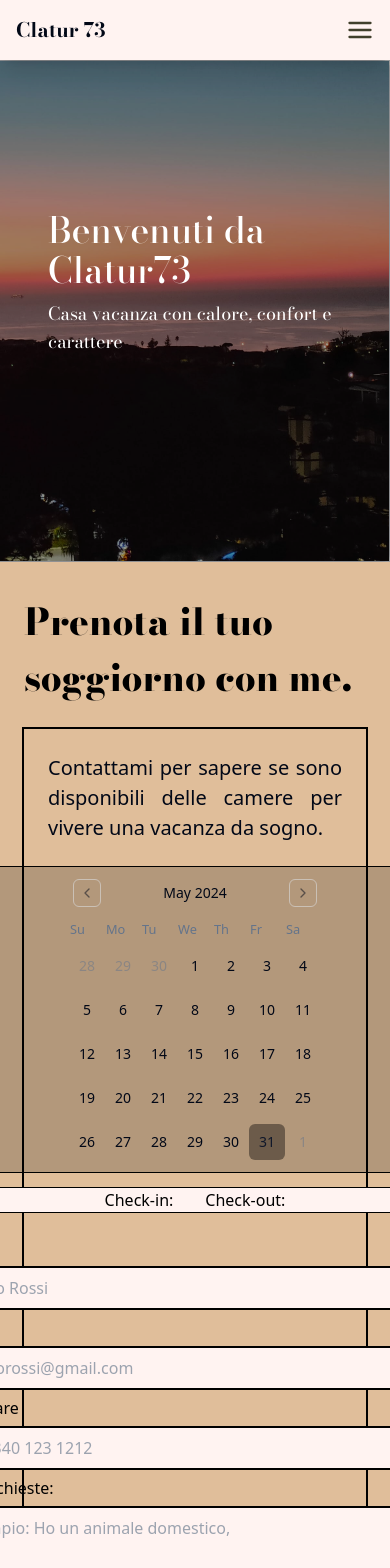
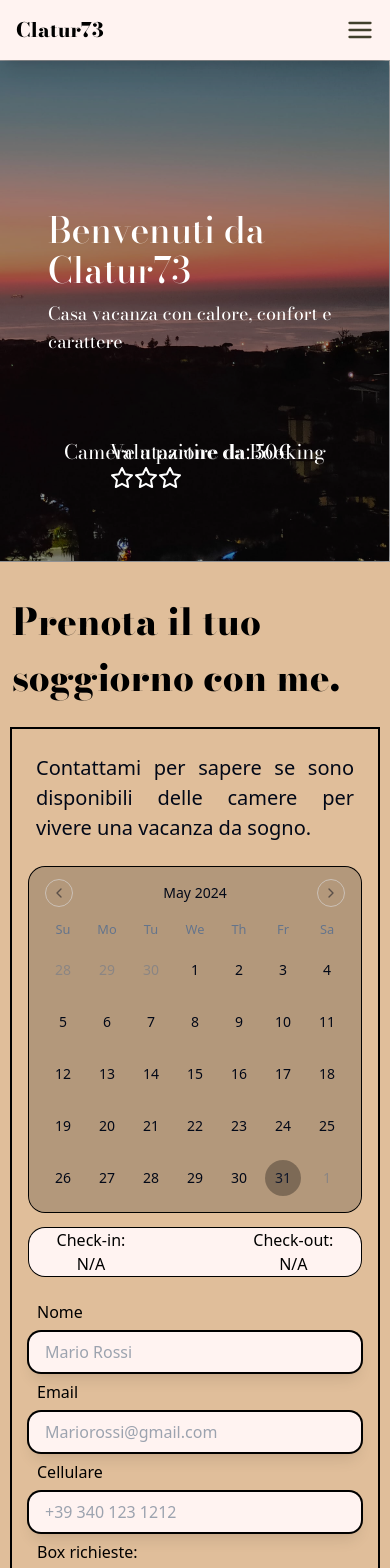
Before and after one commit to Erry002/clatur73, a React (Vite) app: page / in a window 390 px wide. Shown: the top 1568 px of the page. Built offline with nearby package versions, Linux system fonts and the light colour scheme.

Commit message:
correzione calendario e carosello gallery

```diff
--- a/src/components/CheckBox.jsx
+++ b/src/components/CheckBox.jsx
@@ -3,14 +3,14 @@ import React from "react";
 
 const Checkbox = ({ isChecked, onChange, title,label }) => {
   return (
-    <div className=" flex justify-center items-center my-2">
+    <div className=" flex justify-center items-center">
       <input
         required
         type="checkbox"
         checked={isChecked}
         onChange={onChange}
         title={title}
-        className="h-5 w-5 accent-olive/90"
+        className="h-5 w-5 shadow-lg accent-olive/90"
       />
       <label className="ml-2">{label} <span className=" text-olive">*</span></label>
     </div>
--- a/src/components/Navbar.jsx
+++ b/src/components/Navbar.jsx
@@ -29,16 +29,14 @@ const Navbar = () => {
           <div className="hidden w-full max-w-4xl pr-10 sm:flex sm:justify-center sm:items-center">
             <div className="flex flex-col items-center sm:text-center sm:justify-center justify-between font-Bodoni">
               <div>
-                <NavLink
-                  to="/"
-                  className={({ isActive }) =>
-                    clsx("font-bold text-olive text-xl", {
-                      "": isActive,
-                    })
-                  }
+                <Link
+                  to="home"
+                  smooth={true}
+                  duration={500}
+                  className=" font-extrabold text-xl text-olive cursor-pointer"
                 >
                   Clatur73
-                </NavLink>
+                </Link>
                 <p>Una piccola didascalia</p>
                 <div className="hidden sm:block sm:h-0 sm:z-50 sm:relative sm:w-full">
                   <div className="bg-giallino h-14 container w-[100vh] shadow-xl flex justify-center items-center">
@@ -104,16 +102,14 @@ const Navbar = () => {
           <div className="block w-full sm:hidden">
             <div className="flex items-center justify-between max-w-7xl font-Bodoni">
               <div>
-                <NavLink
-                  to="/"
-                  className={({ isActive }) =>
-                    clsx(" font-bold text-xl font-Bodoni", {
-                      "": isActive,
-                    })
-                  }
+              <Link
+                  to="home"
+                  smooth={true}
+                  duration={500}
+                  className=" font-extrabold text-xl text-olive cursor-pointer"
                 >
-                  Clatur 73
-                </NavLink>
+                  Clatur73
+                </Link>
               </div>
               <div className="flex items-center justify-end ">
                 <Sheet>
--- a/src/components/TextArea.jsx
+++ b/src/components/TextArea.jsx
@@ -9,7 +9,7 @@ const TextArea = ({ value, onChange, placeholder, cols, title, rows }) => (
       value={value}
       onChange={onChange}
       placeholder={placeholder}
-      className="rounded-xl bg-grigio ring-2 ring-olive w-full h-[100px] py-2 px-4 text-slate-900 outline-none mb-2"
+      className="rounded-xl shadow-lg bg-grigio ring-2 ring-olive w-full h-[100px] py-2 px-4 text-slate-900 outline-none mb-0"
     ></textarea>
   </div>
 );
--- a/src/components/TextBox.jsx
+++ b/src/components/TextBox.jsx
@@ -9,7 +9,7 @@ const TextBox = ({ value, onChange, placeholder, title, stile }) => (
       value={value}
       onChange={onChange}
       placeholder={placeholder}
-      className="rounded-xl bg-grigio ring-2 ring-olive w-full h-[40px] pl-4 text-slate-900 outline-none mb-2"
+      className="rounded-xl bg-grigio shadow-lg ring-2 ring-olive w-full h-[40px] pl-4 text-slate-900 outline-none mb-2"
     />
   </div>
 );
--- a/src/components/ui/calendar.jsx
+++ b/src/components/ui/calendar.jsx
@@ -24,24 +24,24 @@ function Calendar({
         nav: "space-x-1 flex items-center",
         nav_button: cn(
           buttonVariants({ variant: "outline" }),
-          "h-7 w-7 bg-transparent p-0 opacity-50 hover:opacity-100"
+          "h-7 w-7 rounded-full bg-transparent p-0 opacity-50 hover:opacity-100"
         ),
-        nav_button_previous: "absolute left-1",
-        nav_button_next: "absolute right-1",
+        nav_button_previous: "absolute rounded-full left-1",
+        nav_button_next: "absolute rounded-full right-1",
         table: "w-full border-collapse space-y-1",
         head_row: "flex",
         head_cell:
-          "text-muted-foreground rounded-md w-9 font-normal text-[0.8rem]",
+          "text-muted-foreground w-full justify-center flex font-normal text-[0.8rem]",
         row: "flex w-full mt-2",
-        cell: "h-9 w-9 text-center text-sm p-0 relative [&:has([aria-selected].day-range-end)]:rounded-r-md [&:has([aria-selected].day-outside)]:bg-accent/50 [&:has([aria-selected])]:bg-accent first:[&:has([aria-selected])]:rounded-l-md last:[&:has([aria-selected])]:rounded-r-md focus-within:relative focus-within:z-20",
+        cell: "h-9 w-9 text-center m-1 rounded-full text-sm p-0 relative [&:has([aria-selected].day-outside)]:bg-accent/50 [&:has([aria-selected])]:bg-olive/30 focus-within:relative focus-within:z-20",
         day: cn(
           buttonVariants({ variant: "ghost" }),
-          "h-9 w-9 p-0 font-normal aria-selected:opacity-100"
+          "h-9 w-9 rounded-full p-0 font-normal aria-selected:opacity-100"
         ),
         day_range_end: "day-range-end",
         day_selected:
-          "bg-grigio text-black text-primary-foreground hover:bg-primary hover:text-primary-foreground focus:bg-primary focus:text-primary-foreground",
-        day_today: " bg-olive/40 text-accent-foreground",
+          "text-black text-primary-foreground hover:bg-olive hover:text-primary-foreground focus:bg-olive focus:text-primary-foreground",
+        day_today: " bg-olive/30 text-accent-foreground",
         day_outside:
           "day-outside text-muted-foreground opacity-50 aria-selected:bg-accent/50 aria-selected:text-muted-foreground aria-selected:opacity-30",
         day_disabled: "text-muted-foreground opacity-50",
--- a/src/components/ui/images.js
+++ b/src/components/ui/images.js
@@ -21,7 +21,7 @@ import casa_20 from "../../assets/foto_casa_carmelo/casa_20.jpeg";
 
 // aggiungi tutte le altre immagini qui
 
-const images = {
+const images = [
   casa_1,
   casa_2,
   casa_3,
@@ -37,13 +37,12 @@ const images = {
   casa_13,
   casa_14,
   casa_15,
-  casa_15,
   casa_16,
   casa_17,
   casa_18,
   casa_19,
   casa_20,
   // aggiungi tutte le altre immagini qui
-};
+];
 
 export default images;
--- a/src/pages/Home.jsx
+++ b/src/pages/Home.jsx
@@ -13,11 +13,6 @@ import Gallery from "../components/Gallery.jsx";
 import MapComponent from "../components/MapComponent.jsx";
 import colors from "../components/colors.json";
 
-import { FaWifi } from "react-icons/fa6";
-import { MdLocalParking } from "react-icons/md";
-import { FaBed } from "react-icons/fa";
-import { RiCustomerService2Fill } from "react-icons/ri";
-
 import {
   Carousel,
   CarouselContent,
@@ -25,17 +20,18 @@ import {
   CarouselNext,
   CarouselPrevious,
 } from "@/components/ui/carousel";
-//3, 19, 15,
+
 import casa_1 from "../assets/casa_1.jpeg";
 import casa_2 from "../assets/casa_2.jpeg";
 import casa_3 from "../assets/casa_3.jpeg";
 import elli from "../assets/ellisse_modificato_1.png";
 import elli2 from "../assets/ellisse_modificato_2.png";
+import { Star } from "lucide-react";
 
 const images = [casa_1, casa_2, casa_3];
 
 export default function Home() {
-  const [selectedDates, setSelectedDates] = useState([]);
+  const [selectedDates, setSelectedDates] = useState({ from: null, to: null });
   const [name, setName] = useState("");
   const [email, setEmail] = useState("");
   const [message, setMessage] = useState("");
@@ -50,7 +46,7 @@ export default function Home() {
     setSelectedDates(dates);
   };
 
-  console.log("Date selezionate: ", selectedDates);
+  // console.log("Date selezionate: ", selectedDates);
 
   const handleSubmit = async (e) => {
     e.preventDefault();
@@ -62,8 +58,8 @@ export default function Home() {
       !cellulare ||
       !message ||
       !isChecked ||
-      !selectedDates ||
-      selectedDates.length === 0 // Assicurati che siano state selezionate date
+      !selectedDates.from ||
+      !selectedDates.to
     ) {
       alert(
         "Per favore compila tutti i campi e accetta i termini e condizioni."
@@ -71,27 +67,26 @@ export default function Home() {
       return;
     }
 
-    // Estrai le date "from" e "to" dall'array delle date selezionate
-    const fromDate = selectedDates.from + 0; // Utilizza l'operatore di opzionalità opzionale per evitare errori se l'array è vuoto
-    const toDate = selectedDates.to + 0; // Utilizza l'operatore di opzionalità opzionale per evitare errori se l'array è vuoto
+    const fromDate = selectedDates?.from + 0;
+    const toDate = selectedDates?.to + 0;
 
-    // // Verifica che le date siano valide
-    // if (!fromDate || !toDate) {
-    //   alert("Seleziona una data di inizio e una data di fine valide.");
-    //   return;
-    // }
+    // Verifica che le date siano valide
+    if (!fromDate || !toDate) {
+      alert("Seleziona una data di inizio e una data di fine valide.");
+      return;
+    }
 
-    // // Verifica che le date siano oggetti Date validi
+    // Verifica che le date siano oggetti Date validi
     // if (!(fromDate instanceof Date) || !(toDate instanceof Date)) {
     //   alert("Le date selezionate non sono valide.");
     //   return;
     // }
 
-    console.log("fromDate:", fromDate);
-    console.log("toDate:", toDate);
+    // console.log("fromDate:", fromDate);
+    // console.log("toDate:", toDate);
 
-    console.log("Delle cose: ", selectedDates.from)
-    console.log("Delle cose: ", selectedDates.to)
+    // console.log("Delle cose: ", selectedDates.from);
+    // console.log("Delle cose: ", selectedDates.to);
 
     const serviceId = "service_hozzjlm";
     const templateId = "template_u42rl68";
@@ -106,6 +101,16 @@ export default function Home() {
       cellulare,
       isChecked,
     };
+
+    // const templateParams = {
+    //   fromDate: fromDate.toLocaleDateString(), // Se emailjs richiede una stringa
+    //   toDate: toDate.toLocaleDateString(), // Se emailjs richiede una stringa
+    //   name,
+    //   email,
+    //   message,
+    //   cellulare,
+    //   isChecked,
+    // };
 
     emailjs.send(serviceId, templateId, templateParams, publicKey).then(
       (response) => {
@@ -142,12 +147,19 @@ export default function Home() {
                 <p className="absolute text-white top-[240px] sm:top-[480px] md:top-[420px] xl:top-[420px] font-[400] left-12 text-lg sm:text-[24px]">
                   Casa vacanza con calore, confort e carattere
                 </p>
-                {/* <Button
-                  variant="outline"
-                  className=" bg-transparent absolute font-sans font-[300] text-white z-10 top-[240px] sm:top-[330px] md:top-[280px] left-[46px] rounded-3xl"
-                >
-                  Chiedi disponibilità
-                </Button> */}
+                <div className="absolute bottom-24 left-16 text-white text-xl">
+                  <p>Camere a partire da: 50€</p>
+                </div>
+                <div className="absolute bottom-24 right-16 text-white text-xl ">
+                  <h6 className=" ">Valutazione da Booking</h6>
+                  <div className="absolute">
+                    <div className=" flex">
+                      <Star />
+                      <Star />
+                      <Star />
+                    </div>
+                  </div>
+                </div>
               </div>
               <CarouselContent className="">
                 {images.map((image, index) => (
@@ -178,7 +190,7 @@ export default function Home() {
           </div>
         </section>
         <section className="" id="prenota">
-          <div className="z-10 flex flex-col items-center px-6 py-2 text-left bg-giallino">
+          <div className="z-10 flex flex-col items-center px-3 py-2 text-left bg-giallino">
             <h6 className="py-6 z-10 text-[37px] sm:text-[50px] font-[800] font-Bodoni text-olive">
               Prenota il tuo soggiorno con me.
             </h6>
@@ -193,23 +205,27 @@ export default function Home() {
                     mode="range"
                     selected={selectedDates}
                     onSelect={handleDateSelect}
-                    className="rounded-2xl ring-olive ring-1 bg-olive/20 items-center justify-center flex w-[500px]"
+                    className="rounded-2xl ring-olive ring-1 bg-olive/20 items-center justify-center flex sm:w-[500px]"
                   />
-                  <div className=" flex text-center justify-center items-center mt-4 ring-1 rounded-2xl bg-grigio text-olive ring-olive gap-8 font-sans">
-                    <p className="">
-                      Check-in:{" "}
-                      {selectedDates.from &&
-                        selectedDates.from.toLocaleDateString()}
+                  <div className=" flex bg-grigio text-center justify-center mt-4 ring-1 rounded-2xl text-olive ring-olive gap-32 font-sans">
+                    <p>
+                      Check-in:
+                      <br />
+                      {selectedDates?.from
+                        ? selectedDates.from.toLocaleDateString()
+                        : "N/A"}
                     </p>
-                    <p className="">
-                      Check-out:{" "}
-                      {selectedDates.to &&
-                        selectedDates.to.toLocaleDateString()}
+                    <p>
+                      Check-out:
+                      <br />
+                      {selectedDates?.to
+                        ? selectedDates.to.toLocaleDateString()
+                        : "N/A"}
                     </p>
                   </div>
                 </div>
 
-                <div className="w-full mb-4">
+                <div className="w-full  mb-4">
                   <TextBox
                     reguired
                     title="Nome"
@@ -263,12 +279,12 @@ export default function Home() {
         </section>
 
         <section className="" id="about">
-          <div className="flex flex-col sm:justify-center sm:items-center px-6 -mt-[160px] text-olive bg-grigio">
-            <div className=" max-w-4xl">
-              <h5 className="text-[35px] sm:text-[50px] font-[800] z-10 mt-[100px] leading-10">
+          <div className="flex flex-col sm:justify-center sm:items-center -mt-[160px] text-olive bg-grigio">
+            <div className=" max-w-4xl ">
+              <h5 className="text-[35px] sm:text-center sm:text-[50px] font-[800] z-10 mt-[100px] leading-10">
                 Qualcosa sulla mia dimora..
               </h5>
-              <h6 className="text-[25px] sm:text-[30px] font-[600] leading-6 sm:leading-8 mt-4 sm:mt-6">
+              <h6 className="text-[25px] sm:text-[30px]  sm:text-center font-[600] leading-6 sm:leading-8 mt-4 sm:mt-6">
                 Il tuo comfort e la tua convenienza è la mia priorità
               </h6>
               <p className="my-4 text-lg font-sans font-[200] sm:text-[20px]">
@@ -294,7 +310,7 @@ export default function Home() {
               <h5 className=" text-[30px] font-[800] sm:text-[50px]">
                 Galleria Foto
               </h5>
-              <h6 className=" text-lg font-sans font-[200] pb-6 sm:text-[22px]">
+              <h6 className=" text-lg font-sans font-[200] pb-6 w-72 sm:w-full sm:text-[22px]">
                 A un pochi chilometri dal mare e dalla movida nostra
               </h6>
               <div className="">
@@ -356,10 +372,10 @@ export default function Home() {
                   le meraviglie di Catania!
                 </p>
               </div>
-              <div className=" bg-olive h-[400px] w-full text-white items-center flex justify-center">
+              {/* <div className=" bg-olive h-[400px] w-full text-white items-center flex justify-center">
                 Maps
-              </div>
-              {/* <MapComponent></MapComponent> */}
+              </div> */}
+              <MapComponent></MapComponent>
             </div>
           </div>
         </section>
@@ -374,21 +390,83 @@ export default function Home() {
                 <h2 className=" mb-2 text-[20px]">Edifici Culturali come:</h2>
                 <div className=" flex justify-between">
                   <ol className=" ml-5 list-disc ">
-                    <li>Parco Madre Teresa di Calcutta</li>
-                    <li>Fontana dei Malavoglia</li>
-                    <li>Marsala, Selinunte E Segesta</li>
-                    <li>Villa Bellini</li>
-                    <li>Palazzo del Toscano</li>
-                    <li>Anfiteatro Romano di Catania</li>
-                    <li>Palazzo San Demetrio</li>
-                    <li>Piazza dell'Università</li>
-                    <li>Palazzo Biscari</li>
-                    <li>Piazza Duomo</li>
+                    <li>
+                      <a
+                        className=" underline hover:text-olive/50 underline-offset-2"
+                        href="https://maps.app.goo.gl/Pu1534Q2QN6tp8MUA"
+                      >
+                        Parco Madre Teresa di Calcutta
+                      </a>
+                    </li>
+                    <li>
+                      <a
+                        className=" underline hover:text-olive/50 underline-offset-2"
+                        href="https://maps.app.goo.gl/qgd1STJHMVbrskF26"
+                      >
+                        Fontana dei Malavoglia
+                      </a>
+                    </li>
+
+                    <li>
+                      <a
+                        className=" underline hover:text-olive/50 underline-offset-2"
+                        href="https://maps.app.goo.gl/GgWPV9AZvspZGcVu7"
+                      >
+                        Villa Bellini
+                      </a>
+                    </li>
+                    <li>
+                      <a
+                        className=" underline hover:text-olive/50 underline-offset-2"
+                        href="https://maps.app.goo.gl/jiEg7RHsDLK4Lbqk6"
+                      >
+                        Palazzo del Toscano
+                      </a>
+                    </li>
+                    <li>
+                      <a
+                        className=" underline hover:text-olive/50 underline-offset-2"
+                        href="https://maps.app.goo.gl/BenhtKkYiGbmg5mA8"
+                      >
+                        Anfiteatro Romano di Catania
+                      </a>
+                    </li>
+                    <li>
+                      <a
+                        className=" underline hover:text-olive/50 underline-offset-2"
+                        href="https://maps.app.goo.gl/6Mq88VXiZkZYPn8V7"
+                      >
+                        Palazzo San Demetrio
+                      </a>
+                    </li>
+                    <li>
+                      <a
+                        className=" underline hover:text-olive/50 underline-offset-2"
+                        href="https://maps.app.goo.gl/8FiMeuuZdKAsF1jd8"
+                      >
+                        Piazza dell'Università
+                      </a>
+                    </li>
+                    <li>
+                      <a
+                        className=" underline hover:text-olive/50 underline-offset-2"
+                        href="https://maps.app.goo.gl/NsQ8qLwXYpCefVB29"
+                      >
+                        Palazzo Biscari
+                      </a>
+                    </li>
+                    <li>
+                      <a
+                        className=" underline hover:text-olive/50 underline-offset-2"
+                        href="https://maps.app.goo.gl/juxqFohAYt6xdg1E7"
+                      >
+                        Piazza Duomo
+                      </a>
+                    </li>
                   </ol>
                   <ol className="">
                     <li>2,8 km</li>
                     <li>2,9 km</li>
-                    <li>3,3 km</li>
                     <li>3,4 km</li>
                     <li>3,7 km</li>
                     <li>3,8 km</li>
@@ -403,14 +481,70 @@ export default function Home() {
                 <h6 className=" text-[20px]">Per la movida:</h6>
                 <div className=" flex justify-between sm:h-[248px]">
                   <ol className=" ml-5 list-disc ">
-                    <li>LungoMare di Catania </li>
-                    <li>Porto Rossi </li>
-                    <li>Piazza Dante</li>
-                    <li>Teatro Romano Di Catania</li>
-                    <li>Casa Museo di Giovanno Verga</li>
-                    <li>Castello Ursino</li>
-                    <li>Porta Garibaldi</li>
-                    <li>A Putia Dell'Ostello </li>
+                    <li>
+                      <a
+                        className=" underline hover:text-olive/50 underline-offset-2"
+                        href="https://maps.app.goo.gl/WXkh8FwdktDi7t3t7"
+                      >
+                        LungoMare di Catania
+                      </a>
+                    </li>
+                    <li>
+                      <a
+                        className=" underline hover:text-olive/50 underline-offset-2"
+                        href="https://maps.app.goo.gl/DguCSKMWZUR6NHW19"
+                      >
+                        Porto Rossi
+                      </a>
+                    </li>
+                    <li>
+                      <a
+                        className=" underline hover:text-olive/50 underline-offset-2"
+                        href="https://maps.app.goo.gl/626M1gcuvk8o1Ewi7"
+                      >
+                        Piazza Dante
+                      </a>
+                    </li>
+                    <li>
+                      <a
+                        className=" underline hover:text-olive/50 underline-offset-2"
+                        href="https://maps.app.goo.gl/bogt5xpzACPLWJis5"
+                      >
+                        Teatro Romano Di Catania
+                      </a>
+                    </li>
+                    <li>
+                      <a
+                        className=" underline hover:text-olive/50 underline-offset-2"
+                        href="https://maps.app.goo.gl/sMZrLdeZMiGqhEtM8"
+                      >
+                        Casa Museo di Giovanno Verga
+                      </a>
+                    </li>
+                    <li>
+                      <a
+                        className=" underline hover:text-olive/50 underline-offset-2"
+                        href="https://maps.app.goo.gl/UAuh9PEso7AhT6yD7"
+                      >
+                        Castello Ursino
+                      </a>
+                    </li>
+                    <li>
+                      <a
+                        className=" underline hover:text-olive/50 underline-offset-2"
+                        href="https://maps.app.goo.gl/W3oisgHJuYGFv4288"
+                      >
+                        Porta Garibaldi
+                      </a>
+                    </li>
+                    <li>
+                      <a
+                        className=" underline hover:text-olive/50 underline-offset-2"
+                        href="https://maps.app.goo.gl/jXJNfg4ekavkxiwL6"
+                      >
+                        A Putia Dell'Ostello
+                      </a>
+                    </li>
                   </ol>
                   <ol className="">
                     <li>2,4 km</li>
@@ -430,6 +564,25 @@ export default function Home() {
               Catania, ma sentiti libero di chiedermi qualsiasi cosa su luoghi e
               attrazioni che ti piacerebbe visitare!!
             </p>
+            <Carousel className="w-full max-w-sm">
+              <CarouselContent className="-ml-1">
+                {Array.from({ length: 500 }).map((_, index) => (
+                  <CarouselItem key={index} className="pl-1 md:basis-1/3">
+                    <div className="p-1">
+                      <Card>
+                        <CardContent className="flex aspect-square items-center justify-center p-6">
+                          <span className="text-2xl font-semibold">
+                            {index + 1}
+                          </span>
+                        </CardContent>
+                      </Card>
+                    </div>
+                  </CarouselItem>
+                ))}
+              </CarouselContent>
+              <CarouselPrevious />
+              <CarouselNext />
+            </Carousel>
           </div>
         </section>
         <div className=" h-5 bg-olive/80 "></div>
@@ -470,3 +623,13 @@ export default function Home() {
     </>
   );
 }
+
+{
+  /*
+  cosa da aggiungere
+  -prezzo e valutazione booking in home page  V
+  -carosello attrazioni + descrizione
+  -aggiunta ristoranti
+  -rivalutare recensioni clienti (dissolvenza con possibilità di vederle tutte al click)
+*/
+}
```
Also changed, not shown: src/components/Footer.jsx (+16 -1 lines), src/components/Gallery.jsx (+73 -22 lines).
